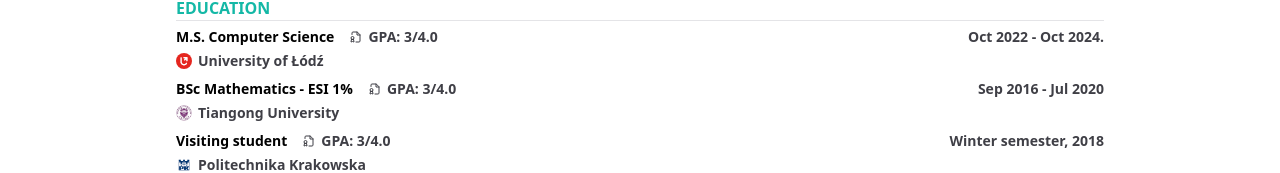
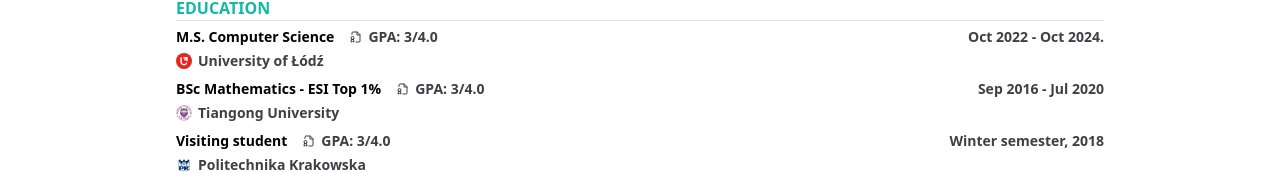
Before and after one commit to CHLCCGA/shin_resume, a Next.js app: page / in a window 1280 px wide. Shown: the part 979-1152 px from the top of the page. Built offline with nearby package versions, Linux system fonts and the light colour scheme; no server answers.

Commit message:
Update education-section.tsx

```diff
--- a/components/section/education-section.tsx
+++ b/components/section/education-section.tsx
@@ -13,7 +13,7 @@ const education: EducationProps[] = [
     time: "Oct 2022 - Oct 2024.",
   },
   {
-    title: "BSc Mathematics - ESI 1%",
+    title: "BSc Mathematics - ESI Top 1%",
     gpa: "GPA: 3/4.0",
     org: {
       name: "Tiangong University",
```
